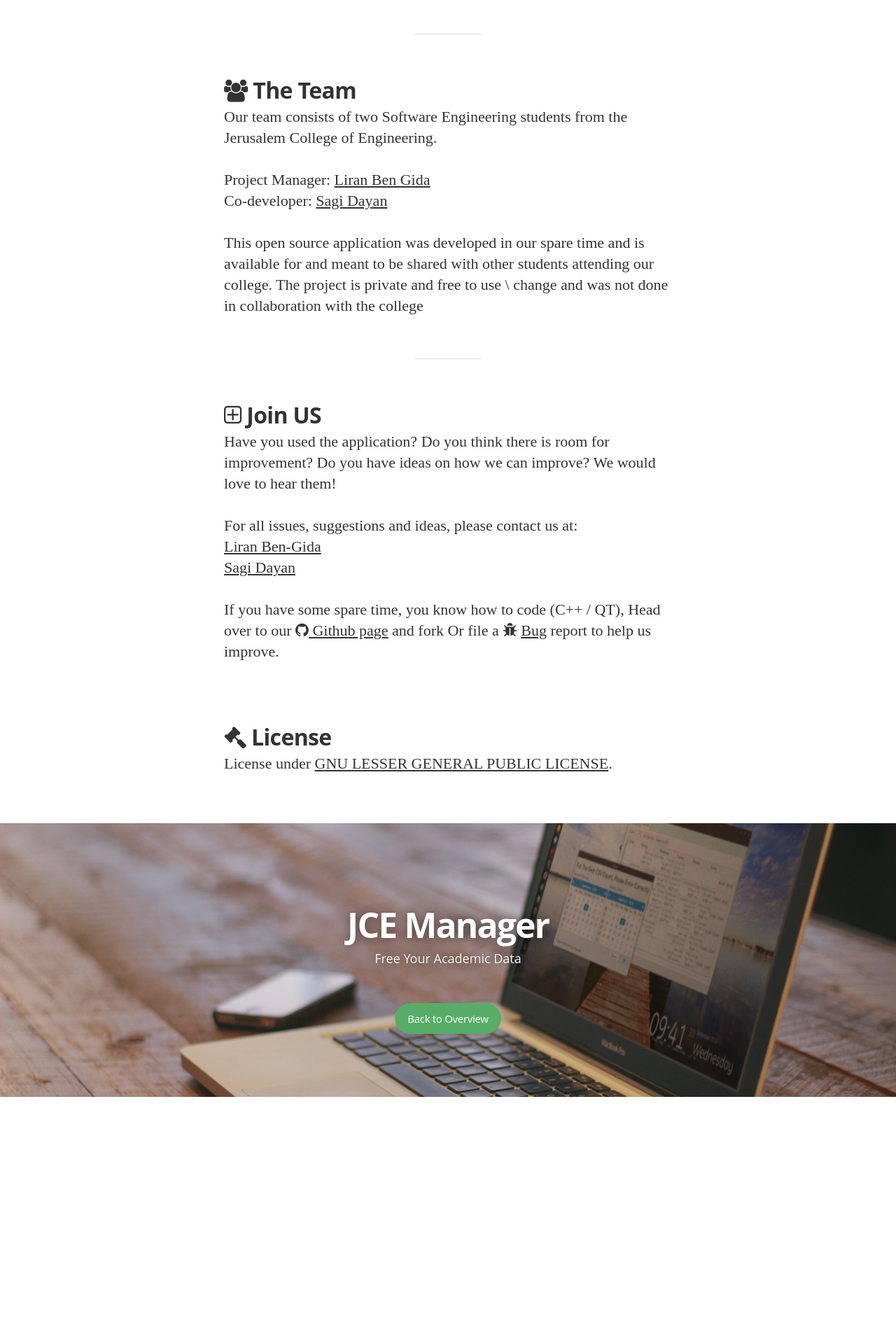
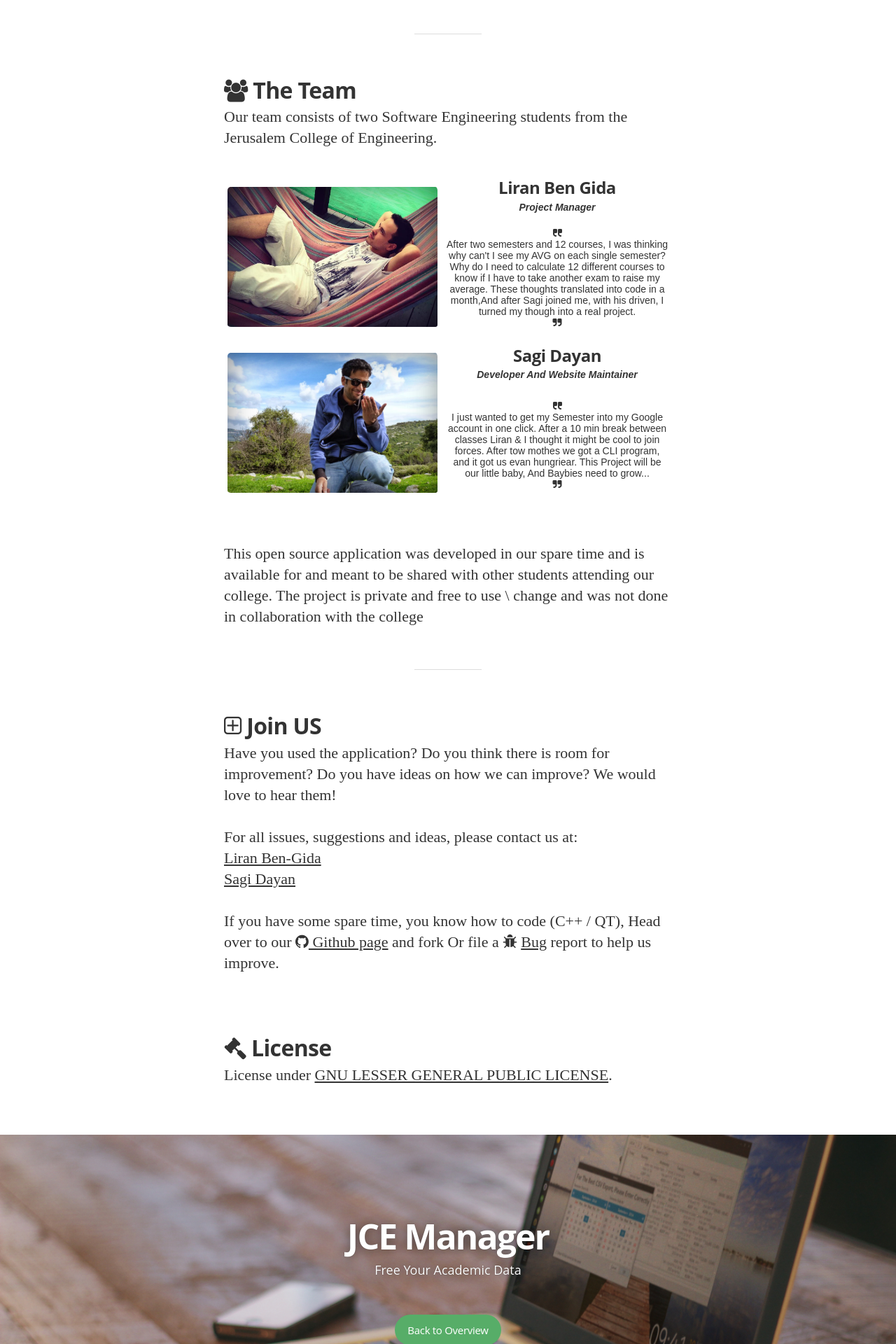
Before and after one commit to liranbg/JCEaverageCalculator, a Jekyll site: the page built from about.md, in a window 1280 px wide. Shown: the part 1986-3906 px from the top of the page at 70% size. Built offline with Jekyll 4.4.1, drawn with Linux system fonts in a browser that asks for light colours; nearby versions of some CDN libraries; some web fonts are replaced; Markdown is read by kramdown in place of the engine named in the settings; before the commit the page ends 3553 px from its top, so only the background shows below that.

Commit message:
Updated About Page
Added some css effests.

now in _config.yml we have members. every member thar will appear there
will be displayed on the about page.

**Note:** every member in the config hase some fields, ceep them intact!

```diff
--- a/_config.yml
+++ b/_config.yml
@@ -54,3 +54,37 @@ social:
 #    share_url:
 #    share_title:
 #    share_link:
+#
+# Members information. Shown on About page.
+members:
+  - name: Liran Ben Gida
+    position: Project Manager
+    text: "After two semesters and 12 courses, I was thinking why can't I see my AVG on each single semester? Why do I need to calculate 12 different courses to know if I have to take another exam to raise my average. These thoughts translated into code in a month,And after Sagi joined me, with his driven, I turned my though into a real project."
+    img: liran.jpg
+    social:
+      - title: envelope #use for email address
+        url: mailto:liranbg@gmail.com
+        tooltip: e-mail
+      - title: facebook
+        url: https://www.facebook.com/liranbg
+        tooltip: Facebook Profile
+      - title: github
+        url: http://www.github.com/liranbg
+        tooltip: github Profile
+  - name: Sagi Dayan
+    position: Developer And Website Maintainer
+    text: "I just wanted to get my Semester into my Google account in one click. After a 10 min break between classes Liran & I thought it might be cool to join forces. After tow mothes we got a CLI program, and it got us evan hungriear. This Project will be our little baby, And Baybies need to grow..."
+    img: sagi.jpg
+    social:
+      - title: envelope #use for email address
+        url: mailto:sagidayan@gmail.com
+        tooltip: e-mail
+      - title: linkedin
+        url: http://lnkd.in/dFXupGn
+        tooltip: Linkedin Profile
+      - title: github
+        tooltip: github profile
+        url: http://www.github.com/sagidayan
+      - title: google-plus
+        url: https://plus.google.com/+SagiDayan
+        tooltip: Google+ Profile
--- /dev/null
+++ b/_includes/members.html
@@ -0,0 +1,36 @@
+
+<div class="mm">
+    <table style="border-collapse:collapse;border-spacing:0;border:none;width=100%">
+        {% for member in site.members %}
+        <tr>
+            <th style="font-family:Arial, sans-serif;font-size:14px;font-weight:normal;padding:10px 5px;border-style:solid;border-width:0px;overflow:hidden;word-break:normal" rowspan="2">
+                <div class="mmbox" style="background:url({{ "/assets/img/members/" | prepend: site.baseurl }}{{ member.img }}); background-size:cover">
+                    <div class="mmoverlay">
+                        <div class="mmplus">
+                            <h3>Contact Me: </h3><br><br>
+                            {% for entry in member.social %}
+                            <a href="{{ entry.url }}" target="_blank" title="{{ entry.tooltip }}"><i class="fa fa-{{ entry.title }} fa-fw fa-border" style='color: #FFFFFF;'></i></a>&nbsp;
+                            {% endfor %}
+                        </div>
+                    </div>
+                </div>
+            </th>
+            <th style="font-family:Arial, sans-serif;font-size:14px;font-weight:normal;padding:10px 5px;border-style:solid;border-width:0px;overflow:hidden;word-break:normal">
+                <h3>{{ member.name }}</h3>
+                <b><i>{{ member.position }}</i></b><br>
+            </th>
+        </tr>
+        <tr>
+            <td style="font-family:Arial, sans-serif;font-size:14px;padding:10px 5px;border-style:solid;border-width:0px;overflow:hidden;word-break:normal">
+                <center>
+                    <i class="fa fa-quote-right fa-flip-horizontal"></i>
+                    <br>
+                    {{ member.text }}
+                    <br>
+                    <i class="fa fa-quote-right"></i>
+                </center>
+            </td>
+        </tr>
+        {% endfor %}
+    </table>
+</div>
--- a/about.md
+++ b/about.md
@@ -24,13 +24,15 @@ The next part of the program…okay, this part we will leave open for the future
 
 ## <i class="fa fa-users"></i> The Team
 Our team consists of two Software Engineering students from the Jerusalem College of Engineering.
+<br>
 
-Project Manager: [Liran Ben Gida][liran]
+{% include members.html %}
+
 <br>
-Co-developer: [Sagi Dayan][sagi]
 
 This open source application was developed in our spare time and is available for and meant to be shared with other students attending our college.
 The project is private and free to use \ change and was not done in collaboration with the college
+
 
 ---
 
--- a/css/main.sass
+++ b/css/main.sass
@@ -611,3 +611,37 @@ pre
     border: 0
     padding-right: 0
     padding-left: 0
+
+
+// Members include
+
+.mm
+  position:relative
+  .mmbox
+
+
+.mmbox
+  width: 300px
+  height: 200px
+  box-shadow: inset 1px 1px 40px 0 rgba(0, 0, 0, 0.45)
+  border-bottom: 2px solid #fff
+  border-right: 2px solid #fff
+  margin: 5% auto 0 auto
+  border-radius: 5px
+  overflow: hidden
+  &:hover
+    .mmoverlay
+      opacity: 1
+
+.mmoverlay
+  background: rgba(0, 0, 0, 0.75)
+  background-size:cover
+  text-align: center
+  padding: 45px 0 66px 0
+  opacity: 0
+  -webkit-transition: opacity .25s ease
+  -moz-transition: opacity .25s ease
+
+.mmplus
+  font-family: Helvetica
+  color: rgba(255, 255, 255, 0.85)
--- a/css/screen.css
+++ b/css/screen.css
@@ -413,7 +413,7 @@ margin on the iframe, cause it breaks stuff. */
 /* Every post, on every page, gets this style on its <article> tag */
 .post {
     position: relative;
-    width:80%;
+    width:100%;
     max-width: 700px;
     margin: 4rem auto;
     padding-bottom: 4rem;
```
Also changed, not shown: assets/img/members/liran.jpg (added), assets/img/members/sagi.jpg (added).
